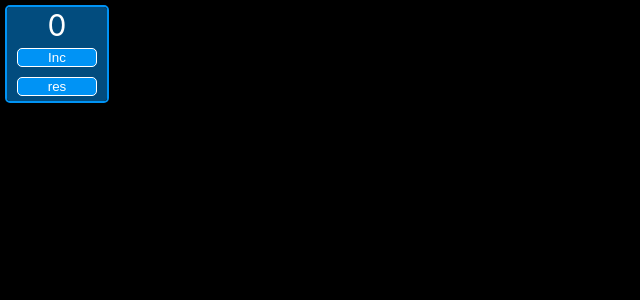
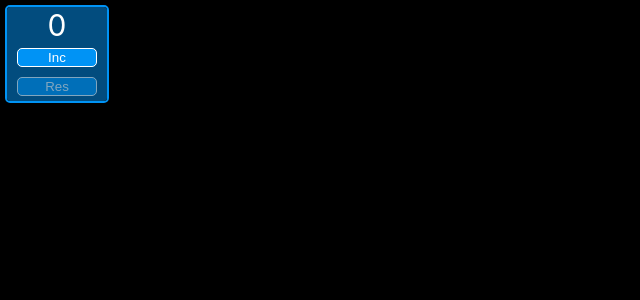
Before and after one commit to yo-atmosf3re/_counter, a React (Create React App) app: page / in a window 1280 px wide. Shown: the top 300 px of the page, without its empty margins (0-640 px from the left). Built offline with nearby package versions, Linux system fonts and the light colour scheme.

Commit message:
work with the counter is over

```diff
--- a/src/components/Increment.tsx
+++ b/src/components/Increment.tsx
@@ -6,9 +6,15 @@ export function Increment(props: CounterPropsType) {
    let changeCounterValue = () => {
       props.setCounterValue(props.counterValue < props.maxValue ? props.counterValue + 1 : props.maxValue)
    }
+   const disButton = {
+      pointerEvents: 'none',
+      cursor: 'default',
+      opacity: '0.3',
+   }
+   const normButton = {}
 
    return (
-      <button className='button' onClick={changeCounterValue}>
+      <button style={props.counterValue == props.maxValue ? disButton : normButton} className='button' onClick={changeCounterValue}>
          Inc
       </button>
    );
--- a/src/components/Reset.tsx
+++ b/src/components/Reset.tsx
@@ -2,9 +2,15 @@ import React from 'react';
 import { CounterPropsType } from '../App';
 
 export function Reset(props: CounterPropsType) {
+   const initialValue = {
+      pointerEvents: 'none',
+      cursor: 'default',
+      opacity: '0.5',
+   }
+   const normButton = {}
    return (
-      <button className='button' onClick={() => { props.setCounterValue(0) }}>
-         res
+      <button style={props.counterValue == 0 ? initialValue : normButton} className='button' onClick={() => { props.setCounterValue(0) }}>
+         Res
       </button>
    );
 }
```
